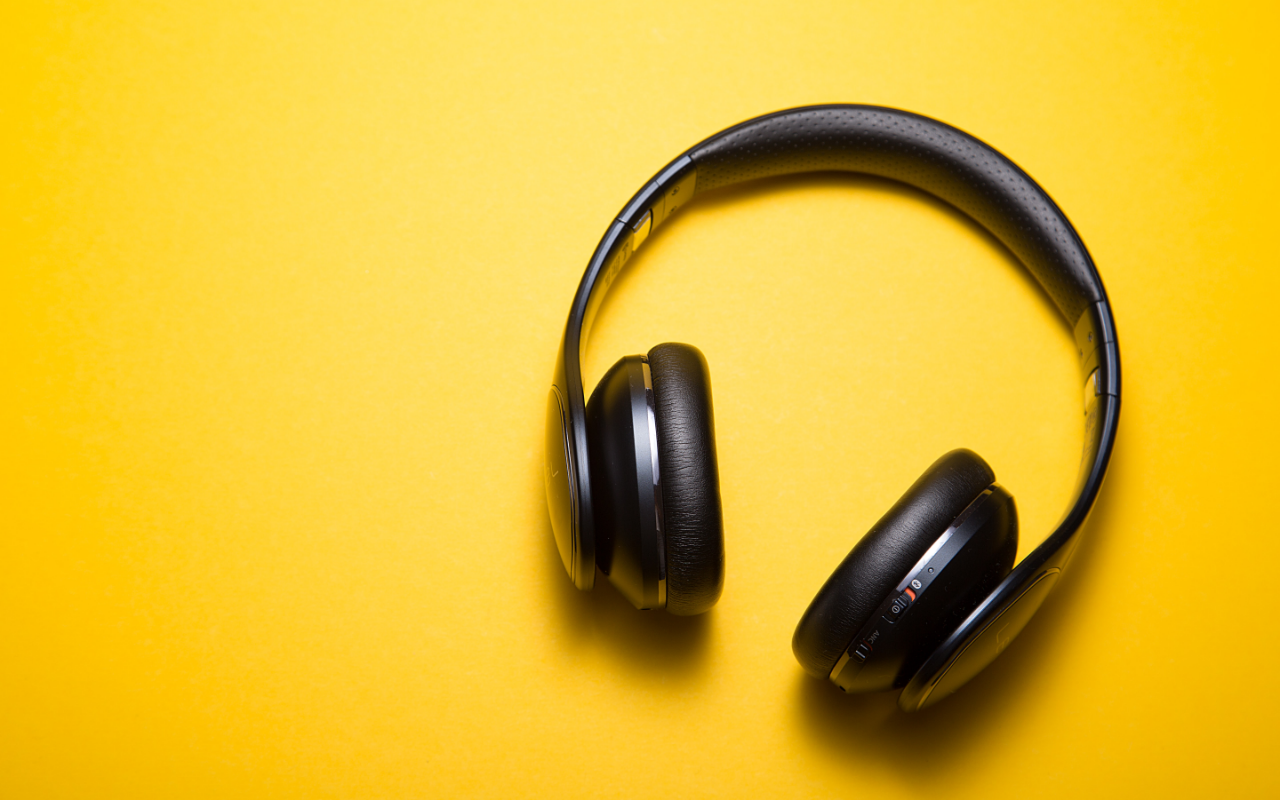
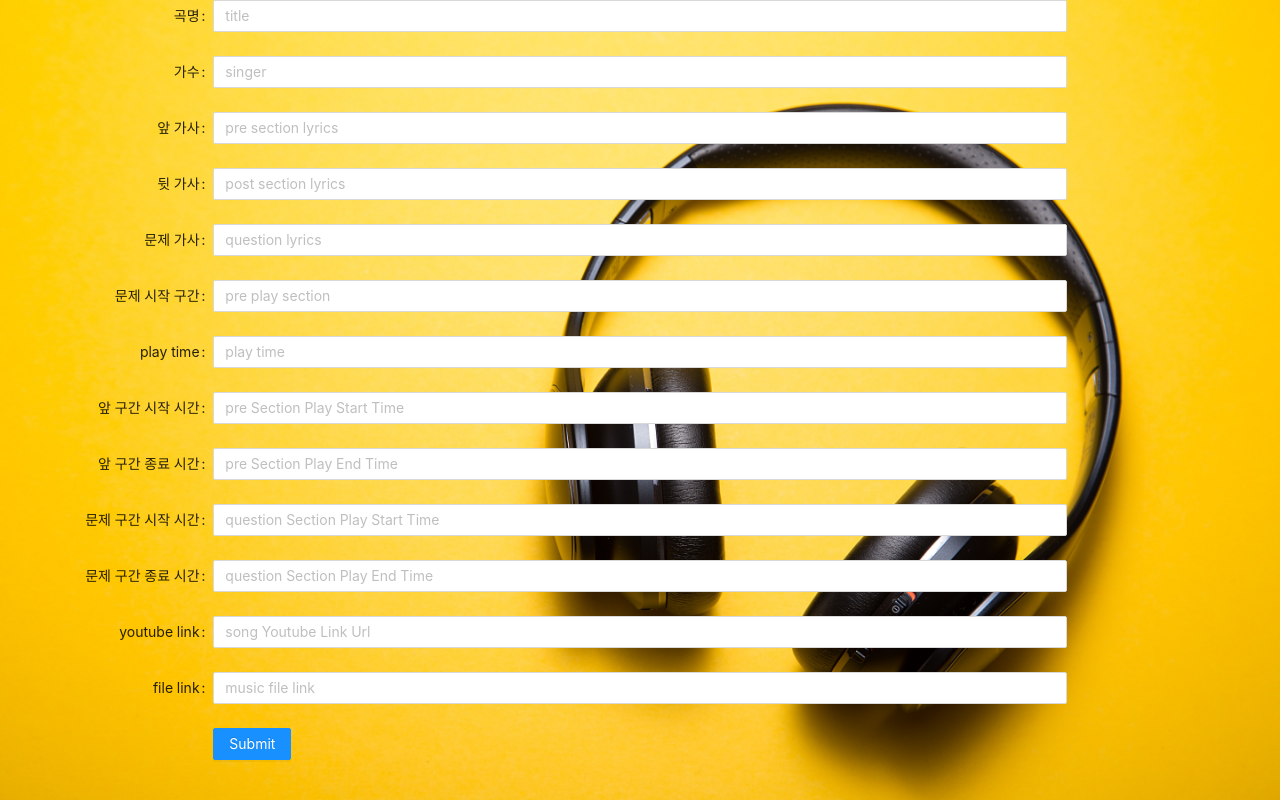
Before and after one commit to solitasroh/amazing-dictation, a React (Create React App) app: page /Game/Create in a window 1280 px wide. Before the commit this address had no page. Built offline with nearby package versions, Linux system fonts and the light colour scheme.

Commit message:
- create game 페이지 추가 - 아직 server와 연동은 하지 않음

```diff
--- /dev/null
+++ b/src/Pages/Game/CreateGame.tsx
@@ -0,0 +1,88 @@
+import React, {ReactElement} from 'react';
+import {Input, Button, Form} from 'antd';
+
+interface props {
+    id: string
+}
+
+interface CreateGameInput {
+    title: string;
+    singer: string;
+    preSectionLyrics: string;
+    postSectionLyrics: string;
+    questionLyrics: string;
+    prePlaySection: string;
+    playTime: string;
+    preSectionPlayStartTime: number;
+    preSectionPlayEndTime: number;
+    questionSectionPlayStartTime: number;
+    questionSectionPlayEndTime: number;
+    songYoutubeLinkUrl: string;
+    musicFileLinkUrl: string;
+}
+
+function CreateGame({id}: props): ReactElement {
+    const onFinish = (values: any) => {
+        console.log(values)
+    }
+    const onFinishFailed = () => {
+        console.log('fail')
+    }
+    return (
+
+        <Form labelCol={{span: 4}}
+              wrapperCol={{span: 16}}
+              initialValues={{remember: true}}
+              onFinish={onFinish}
+              onFinishFailed={onFinishFailed}
+              autoComplete="off">
+            <Form.Item label="곡명" name="title">
+                <Input placeholder="title" width="180px"/>
+            </Form.Item>
+            <Form.Item label="가수" name="singer">
+                <Input placeholder="singer"/>
+            </Form.Item>
+            <Form.Item label="앞 가사" name="preSectionLyrics">
+                <Input placeholder="pre section lyrics"/>
+            </Form.Item>
+            <Form.Item label="뒷 가사" name="postSectionLyrics">
+                <Input placeholder="post section lyrics"/>
+            </Form.Item>
+            <Form.Item label="문제 가사" name="questionLyrics">
+                <Input placeholder="question lyrics"/>
+            </Form.Item>
+            <Form.Item label="문제 시작 구간" name="prePlaySection">
+                <Input placeholder="pre play section"/>
+            </Form.Item>
+            <Form.Item label="play time" name="playTime">
+                <Input placeholder="play time"/>
+            </Form.Item>
+            <Form.Item label="앞 구간 시작 시간" name="preSectionPlayStartTime">
+                <Input placeholder="pre Section Play Start Time"/>
+            </Form.Item>
+            <Form.Item label="앞 구간 종료 시간" name="preSectionPlayEndTime">
+                <Input placeholder="pre Section Play End Time"/>
+            </Form.Item>
+            <Form.Item label="문제 구간 시작 시간" name="questionSectionPlayStartTime">
+                <Input placeholder="question Section Play Start Time"/>
+            </Form.Item>
+            <Form.Item label="문제 구간 종료 시간" name="questionSectionPlayEndTime">
+                <Input placeholder="question Section Play End Time"/>
+            </Form.Item>
+            <Form.Item label="youtube link" name="songYoutubeLinkUrl">
+                <Input placeholder="song Youtube Link Url"/>
+            </Form.Item>
+            <Form.Item label="file link" name="musicFileLink">
+                <Input placeholder="music file link"/>
+            </Form.Item>
+
+            <Form.Item wrapperCol={{offset: 4, span: 16}}>
+                <Button type="primary" htmlType="submit">
+                    Submit
+                </Button>
+            </Form.Item>
+        </Form>
+    );
+}
+
+export default CreateGame;
--- a/src/Routes/MainRouter.tsx
+++ b/src/Routes/MainRouter.tsx
@@ -13,6 +13,7 @@ import SpacingHint from '../Pages/Game/Hint/SpacingHint';
 import WordHint from '../Pages/Game/Hint/WordHint';
 import OneFifths from '../Pages/Game/Hint/OneFifths';
 import InitialConsonant from '../Pages/Game/Hint/InitialConsonant';
+import CreateGame from "../Pages/Game/CreateGame";
 
 function MainRouter() {
   const cookie = new Cookies()
@@ -33,6 +34,7 @@ function MainRouter() {
         <Route path="/Game/Hint/Spacing" element={<SpacingHint id={1} />} />
         <Route path="/Game/Hint/Word" element={<WordHint id={1} />} />
         <Route path="/Admin/InsertSong" element={<InsertSong id={1} />} />
+        <Route path="/Game/Create" element={<CreateGame id="1"/>}/>
       </Routes>
     </BrowserRouter>
   );
```
